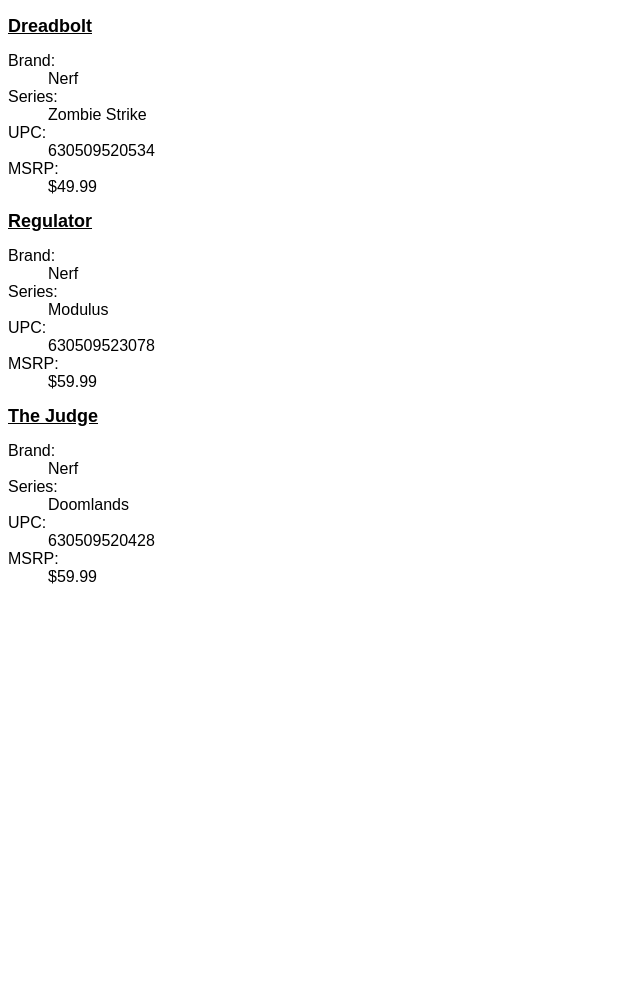
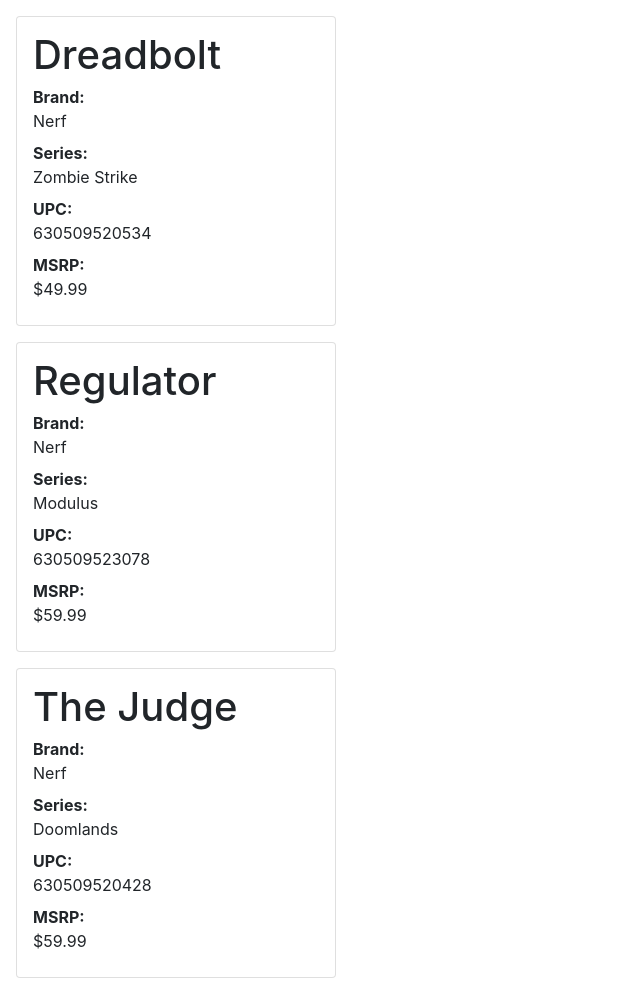
Before and after one commit to jbenner-radham/blasters.link, a website: page index.html in a window 1280 px wide. Shown: the whole page, without its empty margins (0-640 px from the left). Before the commit the page ends 800 px from the top, so only its background shows below. Drawn offline with nearby package versions, Linux system fonts and the light colour scheme.

Commit message:
Pretty up the page.

```diff
--- a/index.html
+++ b/index.html
@@ -1,9 +1,11 @@
 <!DOCTYPE html>
 <html lang="en-US" prefix="dc: http://purl.org/dc/elements/1.1/ dcterms: http://purl.org/dc/terms/">
     <head>
-        <meta charset="UTF-8">
+        <meta charset="utf-8">
         <meta http-equiv="X-UA-Compatible" content="IE=Edge">
+        <meta name="viewport" content="width=device-width, initial-scale=1, shrink-to-fit=no">
         <title>blasters.link</title>
+        <link rel="stylesheet" href="https://maxcdn.bootstrapcdn.com/bootstrap/4.0.0-beta/css/bootstrap.min.css" integrity="sha384-/Y6pD6FV/Vv2HJnA6t+vslU6fwYXjCFtcEpHbNJ0lyAFsXTsjBbfaDjzALeQsN6M" crossorigin="anonymous">
     </head>
     <body>
         <main>
@@ -12,17 +14,14 @@
             </dl>
         </main>
         <style>
-            body {
-                font-family: sans-serif;
+            dt::after {
+                content: ":";
             }
 
-            dt::after {
-                content: ": ";
-            }
-
-            .p-name {
-                font-size: 18px;
-                text-decoration: underline;
+            .card {
+                margin: 1rem;
+                padding: 1rem;
+                width: 20rem;
             }
         </style>
         <script src="https://unpkg.com/vue"></script>
@@ -30,7 +29,7 @@
             Vue.component('blaster', {
                 props: ['blaster'],
                 template: `
-                    <article class="h-product">
+                    <article class="h-product card">
                         <h1 class="p-name">{{ blaster.name }}</h1>
                         <dt>Brand</dt>
                         <dd class="p-brand">{{ blaster.brand }}</dd>
```
